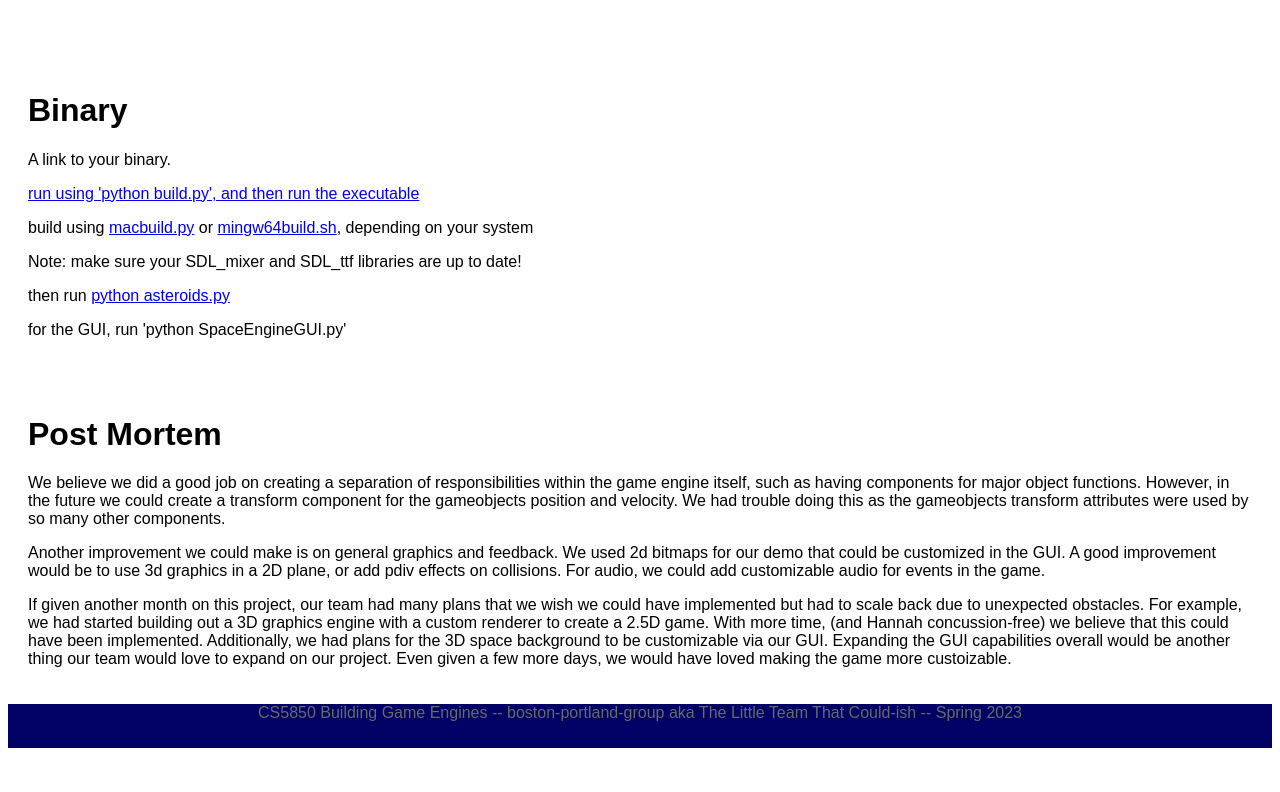
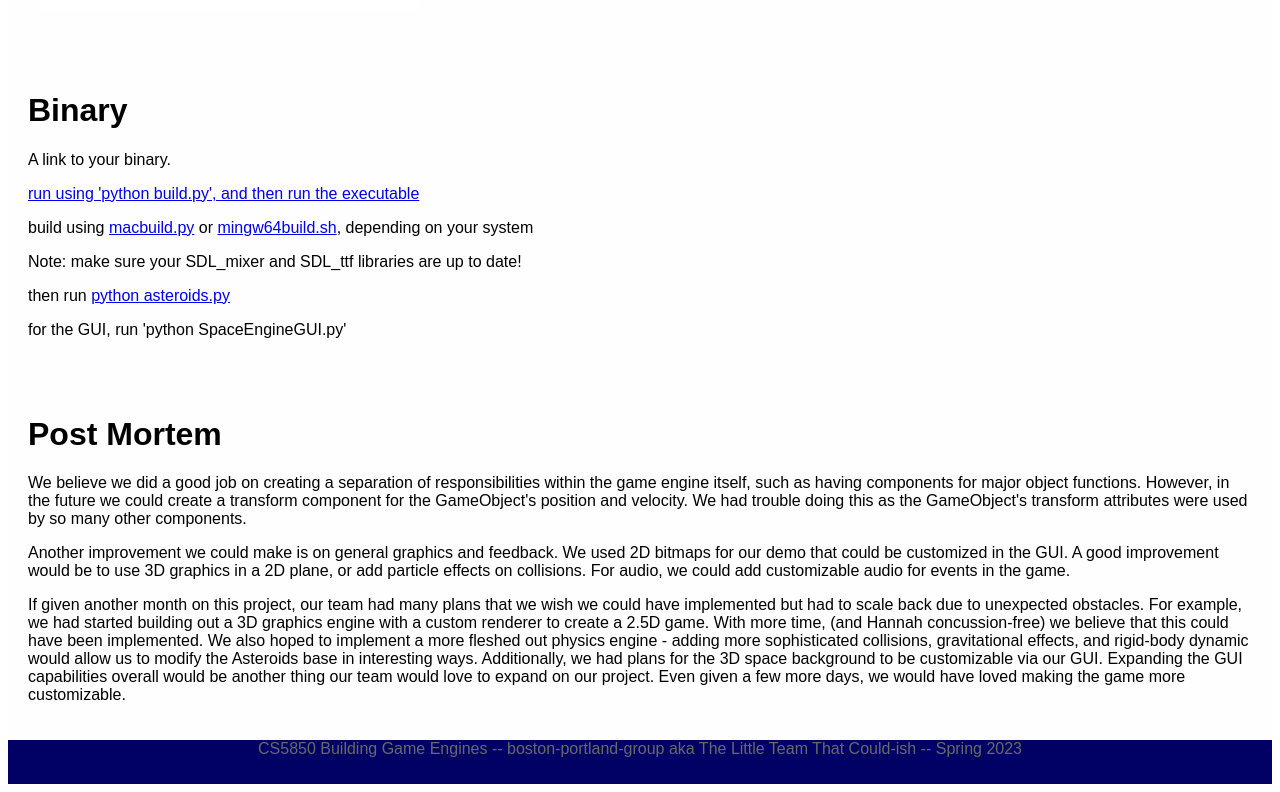
Before and after one commit to rogershannah/thelilteamthatcould-ish, a plain HTML site: page index.html in a window 1280 px wide. Shown: the part 2937-3729 px from the top of the page. Before the commit the page ends 3693 px from the top, so only its background shows below. Drawn offline with Linux system fonts and the light colour scheme.

Commit message:
Update index.html

```diff
--- a/index.html
+++ b/index.html
@@ -150,9 +150,9 @@ footer {
   </div>
 
   <div>
-    <h1 id="postmortem">Post Mortem</h1> <p>We believe we did a good job on creating a separation of responsibilities within the game engine itself, such as having components for major object functions. However, in the future we could create a transform component for the gameobjects position and velocity. We had trouble doing this as the gameobjects transform attributes were used by so many other components.</p>
-    <p>Another improvement we could make is on general graphics and feedback. We used 2d bitmaps for our demo that could be customized in the GUI. A good improvement would be to use 3d graphics in a 2D plane, or add pdiv effects on collisions. For audio, we could add customizable audio for events in the game.</p>
-    <p> If given another month on this project, our team had many plans that we wish we could have implemented but had to scale back due to unexpected obstacles. For example, we had started building out a 3D graphics engine with a custom renderer to create a 2.5D game. With more time, (and Hannah concussion-free) we believe that this could have been implemented. Additionally, we had plans for the 3D space background to be customizable via our GUI. Expanding the GUI capabilities overall would be another thing our team would love to expand on our project. Even given a few more days, we would have loved making the game more custoizable.</p>
+    <h1 id="postmortem">Post Mortem</h1> <p>We believe we did a good job on creating a separation of responsibilities within the game engine itself, such as having components for major object functions. However, in the future we could create a transform component for the GameObject's position and velocity. We had trouble doing this as the GameObject's transform attributes were used by so many other components.</p>
+    <p>Another improvement we could make is on general graphics and feedback. We used 2D bitmaps for our demo that could be customized in the GUI. A good improvement would be to use 3D graphics in a 2D plane, or add particle effects on collisions. For audio, we could add customizable audio for events in the game.</p>
+    <p> If given another month on this project, our team had many plans that we wish we could have implemented but had to scale back due to unexpected obstacles. For example, we had started building out a 3D graphics engine with a custom renderer to create a 2.5D game. With more time, (and Hannah concussion-free) we believe that this could have been implemented. We also hoped to implement a more fleshed out physics engine - adding more sophisticated collisions, gravitational effects, and rigid-body dynamic would allow us to modify the Asteroids base in interesting ways. Additionally, we had plans for the 3D space background to be customizable via our GUI. Expanding the GUI capabilities overall would be another thing our team would love to expand on our project. Even given a few more days, we would have loved making the game more customizable.</p>
 
   </div>
 
```
